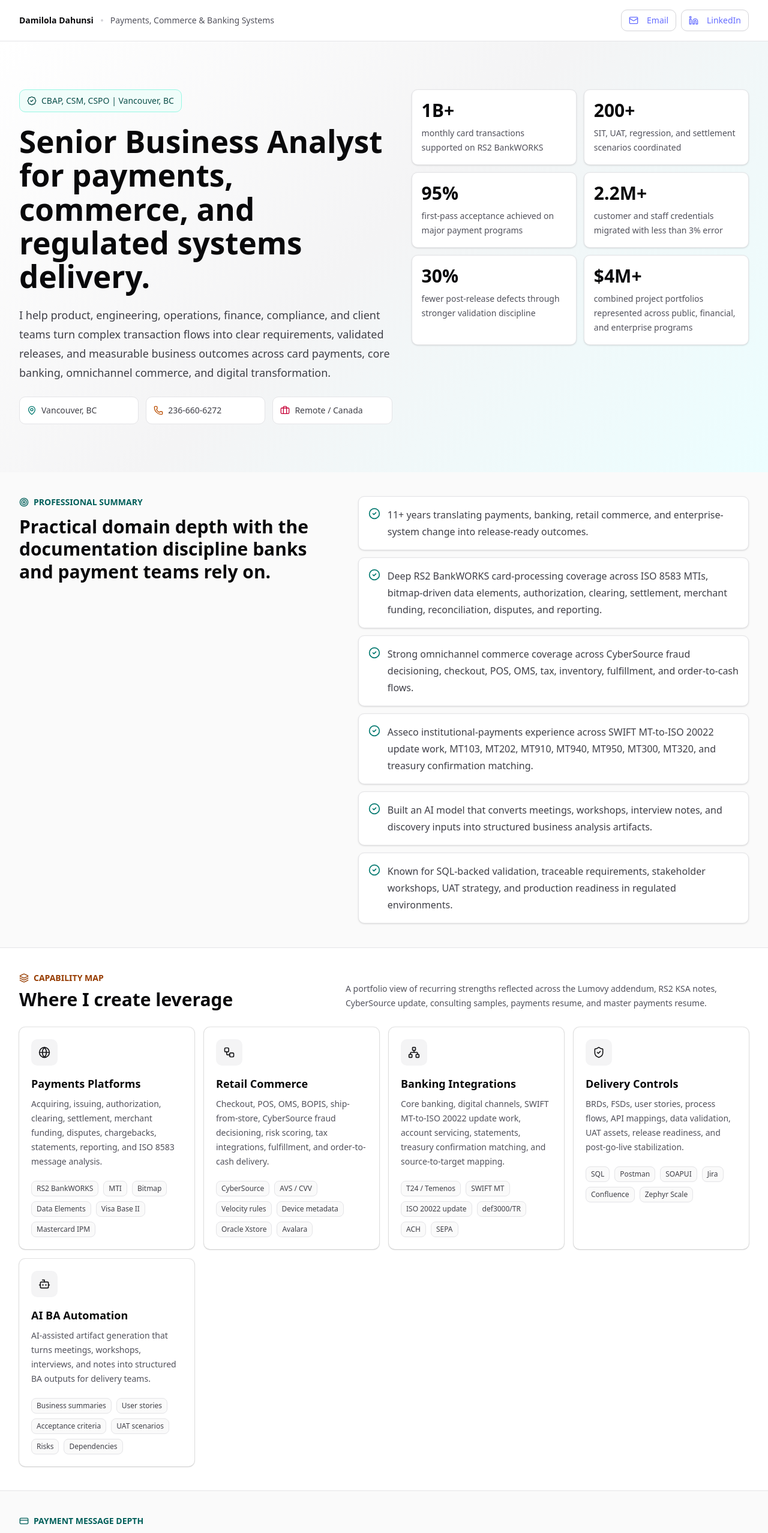
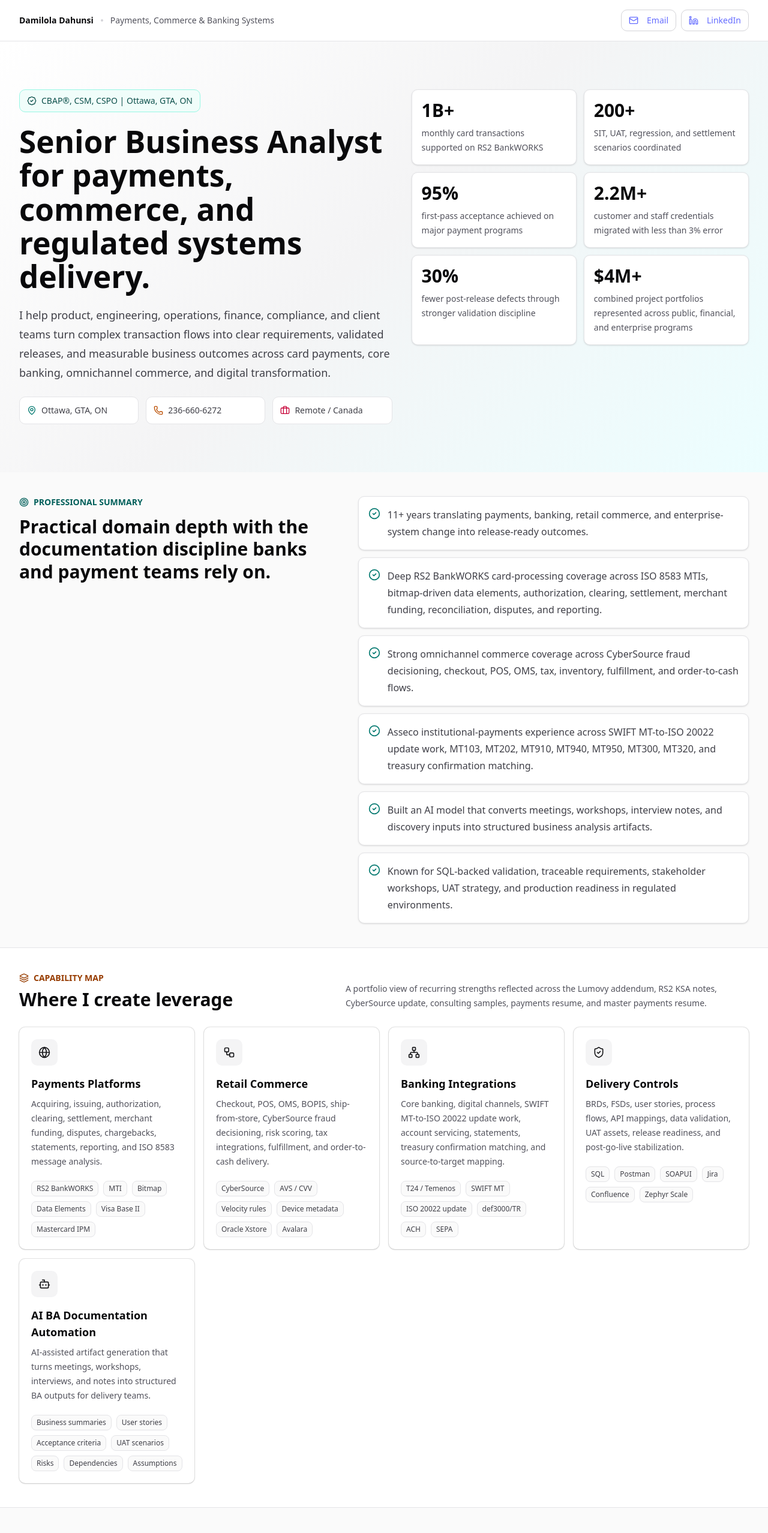
Before and after one commit to damem2007/dami-portfolio, a React (Vite) app: page / in a window 1280 px wide. Shown: the top 2555 px of the page at 60% size. Built offline with nearby package versions, Linux system fonts and the light colour scheme.

Commit message:
updated my location

```diff
--- a/src/Portfolio.tsx
+++ b/src/Portfolio.tsx
@@ -81,11 +81,11 @@ const capabilities = [
     items: ["SQL", "Postman", "SOAPUI", "Jira", "Confluence", "Zephyr Scale"],
   },
   {
-    title: "AI BA Automation",
+    title: "AI BA Documentation Automation",
     icon: <Bot className="h-5 w-5" />,
     summary:
       "AI-assisted artifact generation that turns meetings, workshops, interviews, and notes into structured BA outputs for delivery teams.",
-    items: ["Business summaries", "User stories", "Acceptance criteria", "UAT scenarios", "Risks", "Dependencies"],
+    items: ["Business summaries", "User stories", "Acceptance criteria", "UAT scenarios", "Risks", "Dependencies", "Assumptions"],
   },
 ];
 
@@ -442,7 +442,7 @@ export default function Portfolio() {
           <motion.div {...fadeUp} transition={{ duration: 0.45 }}>
             <div className="mb-5 inline-flex items-center gap-2 rounded-lg border border-teal-200 bg-teal-50 px-3 py-2 text-sm font-medium text-teal-900">
               <BadgeCheck className="h-4 w-4" />
-              CBAP, CSM, CSPO | Vancouver, BC
+              CBAP®, CSM, CSPO | Ottawa, GTA, ON
             </div>
             <h1 className="max-w-4xl text-4xl font-semibold leading-tight tracking-normal text-zinc-950 sm:text-5xl lg:text-6xl">
               Senior Business Analyst for payments, commerce, and regulated systems delivery.
@@ -453,7 +453,7 @@ export default function Portfolio() {
             <div className="mt-6 grid gap-3 text-sm text-zinc-700 sm:grid-cols-3">
               <span className="inline-flex items-center gap-2 rounded-lg border border-zinc-200 bg-white px-3 py-3">
                 <MapPin className="h-4 w-4 text-teal-700" />
-                Vancouver, BC
+               Ottawa, GTA, ON
               </span>
               <span className="inline-flex items-center gap-2 rounded-lg border border-zinc-200 bg-white px-3 py-3">
                 <Phone className="h-4 w-4 text-amber-700" />
```
